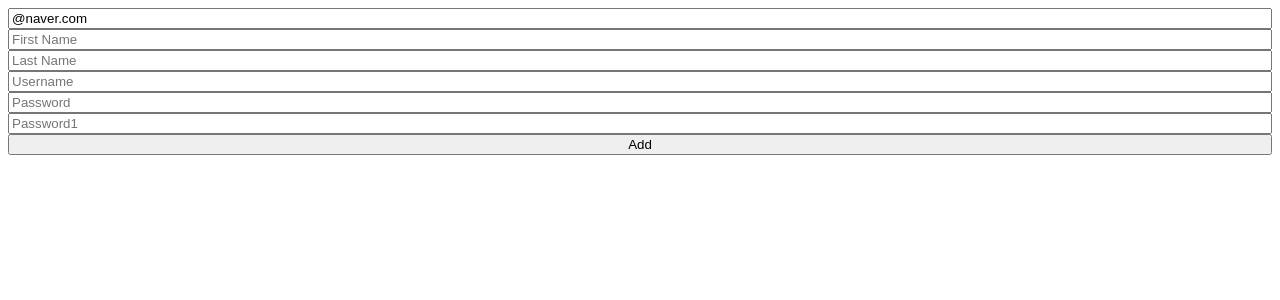
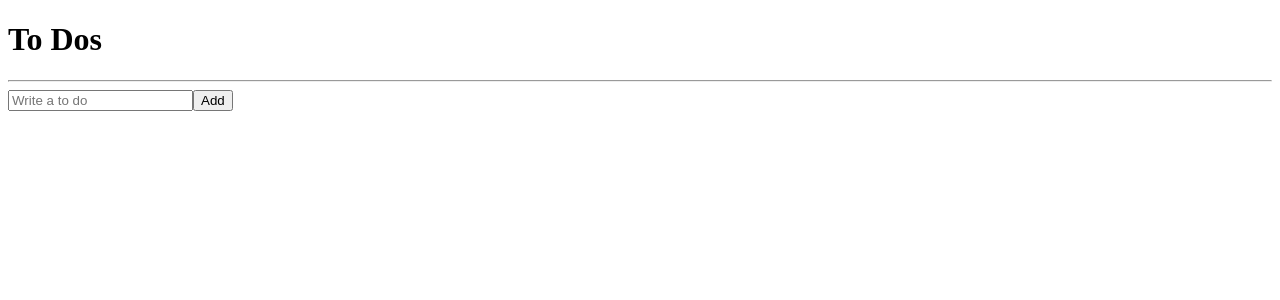
Before and after one commit to dbstj0403/todo-list, a React (Create React App) app: page / in a window 1280 px wide. Shown: the top 300 px of the page. Built offline with nearby package versions, Linux system fonts and the light colour scheme.

Commit message:
#6 Add to Do

```diff
--- a/src/TodoList.tsx
+++ b/src/TodoList.tsx
@@ -1,98 +1,150 @@
 import { useState } from "react";
 import { useForm } from "react-hook-form";
+import {
+  atom,
+  useRecoilState,
+  useRecoilValue,
+  useSetRecoilState,
+} from "recoil";
 interface IForm {
-  email: string;
-  firstName: string;
-  lastName: string;
-  username: string;
-  password: string;
-  password1: string;
-  extraError: string;
+  toDo: string;
 }
+interface IToDo {
+  text: string;
+  id: number;
+  category: "TO_DO" | "DOING" | "DONE";
+}
+
+const toDoState = atom<IToDo[]>({
+  key: "toDo",
+  default: [],
+});
 function ToDoList() {
-  const {
-    register,
-    handleSubmit,
-    formState,
-    formState: { errors },
-    setError,
-  } = useForm<IForm>({
-    defaultValues: {
-      email: "@naver.com",
-    },
-  });
-  const onValid = (data: IForm) => {
-    if (data.password !== data.password1) {
-      setError(
-        "password1",
-        { message: "Password are not the same." },
-        { shouldFocus: true }
-      );
-    }
-    setError("extraError", { message: "Server Offline." });
+  const [toDos, setToDos] = useRecoilState(toDoState);
+
+  const { register, handleSubmit, setValue } = useForm<IForm>();
+  const handleValid = ({ toDo }: IForm) => {
+    setToDos((oldToDos) => [
+      { text: toDo, id: Date.now(), category: "TO_DO" },
+      ...oldToDos,
+    ]);
+    setValue("toDo", "");
   };
-  console.log(formState.errors);
   return (
     <div>
-      <form
-        style={{ display: "flex", flexDirection: "column" }}
-        onSubmit={handleSubmit(onValid)}
-      >
+      <h1>To Dos</h1>
+      <hr />
+      <form onSubmit={handleSubmit(handleValid)}>
         <input
-          {...register("email", {
-            required: "Write here.",
-            validate: {
-              noNico: (value) =>
-                value.includes("nico") ? "No nicos allowed" : true,
-              noNick: (value) =>
-                value.includes("nicks") ? "No nick allowed" : true,
-            },
-            pattern: {
-              value: /^[A-Za-z0-9._%+-]+@naver.com$/,
-              message: "Only naver Email is allowed. ",
-            },
+          {...register("toDo", {
+            required: "Please write a To Do",
           })}
-          placeholder="Email"
+          placeholder="Write a to do"
         />
-        <span>{errors?.email?.message as string}</span>
-        <input
-          {...register("firstName", {
-            required: "Write here.",
-            validate: (value) =>
-              value.includes("nico") ? "No nicos allowed" : true,
-          })}
-          placeholder="First Name"
-        />
-        <span>{errors?.firstName?.message as string}</span>
-        <input
-          {...register("lastName", { required: "Write here." })}
-          placeholder="Last Name"
-        />
-        <span>{errors?.lastName?.message as string}</span>
-        <input
-          {...register("username", { required: "Write here.", minLength: 10 })}
-          placeholder="Username"
-        />
-        <span>{errors?.username?.message as string}</span>
-        <input
-          {...register("password", { required: "Write here.", minLength: 5 })}
-          placeholder="Password"
-        />
-        <span>{errors?.password?.message as string}</span>
-        <input
-          {...register("password1", {
-            required: "Password is required",
-            minLength: {
-              value: 5,
-              message: "Your password is too short.",
-            },
-          })}
-          placeholder="Password1"
-        />
-        <span>{errors?.password1?.message as string}</span>
         <button>Add</button>
       </form>
+      <ul>
+        {toDos.map((toDos) => (
+          <li key={toDos.id}>{toDos.text}</li>
+        ))}
+      </ul>
     </div>
   );
 }
 export default ToDoList;
+// interface IForm {
+//   email: string;
+//   firstName: string;
+//   lastName: string;
+//   username: string;
+//   password: string;
+//   password1: string;
+//   extraError: string;
+// }
+// function ToDoList() {
+//   const {
+//     register,
+//     handleSubmit,
+//     formState,
+//     formState: { errors },
+//     setError,
+//   } = useForm<IForm>({
+//     defaultValues: {
+//       email: "@naver.com",
+//     },
+//   });
+//   const onValid = (data: IForm) => {
+//     if (data.password !== data.password1) {
+//       setError(
+//         "password1",
+//         { message: "Password are not the same." },
+//         { shouldFocus: true }
+//       );
+//     }
+//     setError("extraError", { message: "Server Offline." });
+//   };
+//   console.log(formState.errors);
+//   return (
+//     <div>
+//       <form
+//         style={{ display: "flex", flexDirection: "column" }}
+//         onSubmit={handleSubmit(onValid)}
+//       >
+//         <input
+//           {...register("email", {
+//             required: "Write here.",
+//             validate: {
+//               noNico: (value) =>
+//                 value.includes("nico") ? "No nicos allowed" : true,
+//               noNick: (value) =>
+//                 value.includes("nicks") ? "No nick allowed" : true,
+//             },
+//             pattern: {
+//               value: /^[A-Za-z0-9._%+-]+@naver.com$/,
+//               message: "Only naver Email is allowed. ",
+//             },
+//           })}
+//           placeholder="Email"
+//         />
+//         <span>{errors?.email?.message as string}</span>
+//         <input
+//           {...register("firstName", {
+//             required: "Write here.",
+//             validate: (value) =>
+//               value.includes("nico") ? "No nicos allowed" : true,
+//           })}
+//           placeholder="First Name"
+//         />
+//         <span>{errors?.firstName?.message as string}</span>
+//         <input
+//           {...register("lastName", { required: "Write here." })}
+//           placeholder="Last Name"
+//         />
+//         <span>{errors?.lastName?.message as string}</span>
+//         <input
+//           {...register("username", { required: "Write here.", minLength: 10 })}
+//           placeholder="Username"
+//         />
+//         <span>{errors?.username?.message as string}</span>
+//         <input
+//           {...register("password", { required: "Write here.", minLength: 5 })}
+//           placeholder="Password"
+//         />
+//         <span>{errors?.password?.message as string}</span>
+//         <input
+//           {...register("password1", {
+//             required: "Password is required",
+//             minLength: {
+//               value: 5,
+//               message: "Your password is too short.",
+//             },
+//           })}
+//           placeholder="Password1"
+//         />
+//         <span>{errors?.password1?.message as string}</span>
+//         <button>Add</button>
+//       </form>
+//     </div>
+//   );
+// }
+// export default ToDoList;
```
